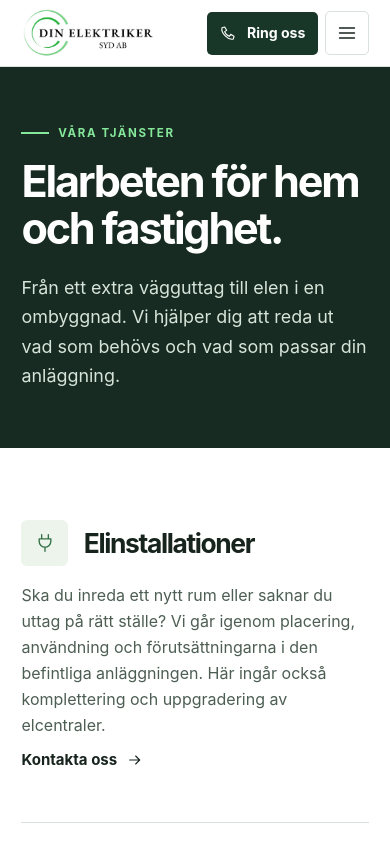
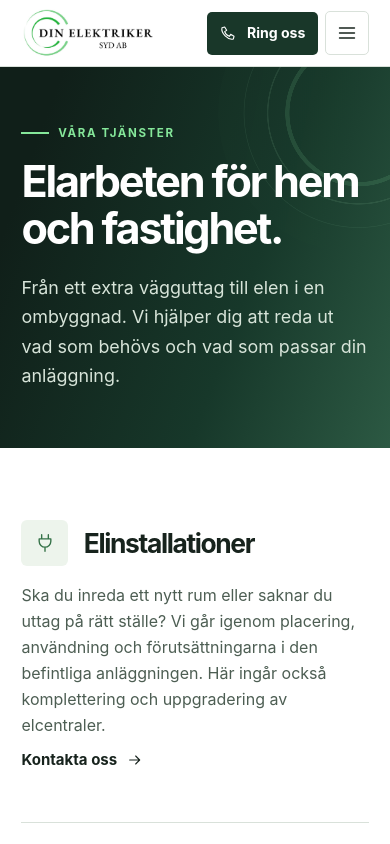
Before and after one commit to JohanKroger/din-elektriker-syd, a Next.js app: page /tjanster in a window 390 px wide. Shown: the top 844 px of the page. Built offline with nearby package versions, Linux system fonts and the light colour scheme.

Commit message:
Länka direkt till företagsregistret och ge sidorna gröna gradienter

```diff
--- a/app/components/Sections.tsx
+++ b/app/components/Sections.tsx
@@ -116,7 +116,7 @@ export function Footer() {
 					<strong>Registrerat elföretag</strong>
 					<p>Kontrollera företagets registrering hos Elsäkerhetsverket.</p>
 					<a className="text-link" href={company.registry}>
-						Kolla elföretaget <Icon name="diagonal" size={15} />
+						Se vår registrering <Icon name="diagonal" size={15} />
 					</a>
 				</div>
 			</div>
--- a/app/data/company.ts
+++ b/app/data/company.ts
@@ -12,7 +12,7 @@ export const company = {
 	},
 	// Ange den publika HTTPS-adressen före lansering. CF_PAGES_URL stöder förhandsbyggen.
 	domain: "",
-	registry: "https://www.elsakerhetsverket.se/kollaelforetaget/",
+	registry: "https://elsakerhetsverket.se/kolla-elforetaget/elforetag?id=12102849",
 };
 export const siteUrl = (
 	company.domain ||
--- a/app/globals.css
+++ b/app/globals.css
@@ -160,12 +160,34 @@ footer a:hover,
 .toggle {
 	display: none;
 }
-.hero {
-	background: #10211a;
+.hero,
+.intro {
+	background: linear-gradient(110deg, #101f19 12%, #17382a 62%, #2c5943);
 	color: white;
 	overflow: hidden;
 	isolation: isolate;
 	position: relative;
+}
+.hero::after,
+.intro::after {
+	content: "";
+	position: absolute;
+	z-index: -1;
+	pointer-events: none;
+	width: min(52vw, 54rem);
+	aspect-ratio: 1;
+	top: 50%;
+	right: -8%;
+	transform: translateY(-50%) rotate(-24deg);
+	border-radius: 50%;
+	background:
+		radial-gradient(circle closest-side, transparent 49%, #80d69780 49.3%, #80d69780 52%, transparent 52.3%, transparent 64%, #a9e4b65c 64.3%, #a9e4b65c 65%, transparent 65.3%, transparent 81%, #90cda440 81.3%, #90cda440 81.6%, transparent 82%),
+		linear-gradient(125deg, #8dda9b10, transparent 70%);
+	mask-image: conic-gradient(from 75deg, transparent 0deg 42deg, black 42deg 349deg, transparent 349deg);
+}
+.intro::after {
+	width: min(38vw, 35rem);
+	opacity: .55;
 }
 
 .hero-inner {
@@ -323,7 +345,7 @@ footer a:hover,
 	align-items: center;
 }
 .story-bg {
-	background: var(--wash);
+	background: linear-gradient(115deg, #e6efe6, #f7f9f5 72%);
 }
 .story h3 {
 	margin-top: 1.7rem;
@@ -333,10 +355,9 @@ footer a:hover,
 .story .text-link {
 	margin-top: 0.9rem;
 }
-.contact-section,
-.intro {
+.contact-section {
 	color: white;
-	background: var(--forest);
+	background: linear-gradient(112deg, var(--forest) 20%, #264c38);
 }
 .contact-section .split p:not(.kicker),
 .intro .lead {
@@ -487,6 +508,13 @@ footer {
 	}
 }
 @media (max-width: 650px) {
+	.hero::after,
+	.intro::after {
+		top: 12%;
+		right: -28%;
+		width: 72vw;
+		opacity: .28;
+	}
 	.wrap {
 		width: 89%;
 	}
--- a/app/om-oss/page.tsx
+++ b/app/om-oss/page.tsx
@@ -35,7 +35,7 @@ export default function About() {
 						Elektriker Syd AB är registrerat hos Elsäkerhetsverket.
 					</p>
 					<a className="text-link" href={company.registry}>
-						Kolla elföretaget ↗
+						Se vår registrering hos Elsäkerhetsverket ↗
 					</a>
 				</div>
 			</section>
```
